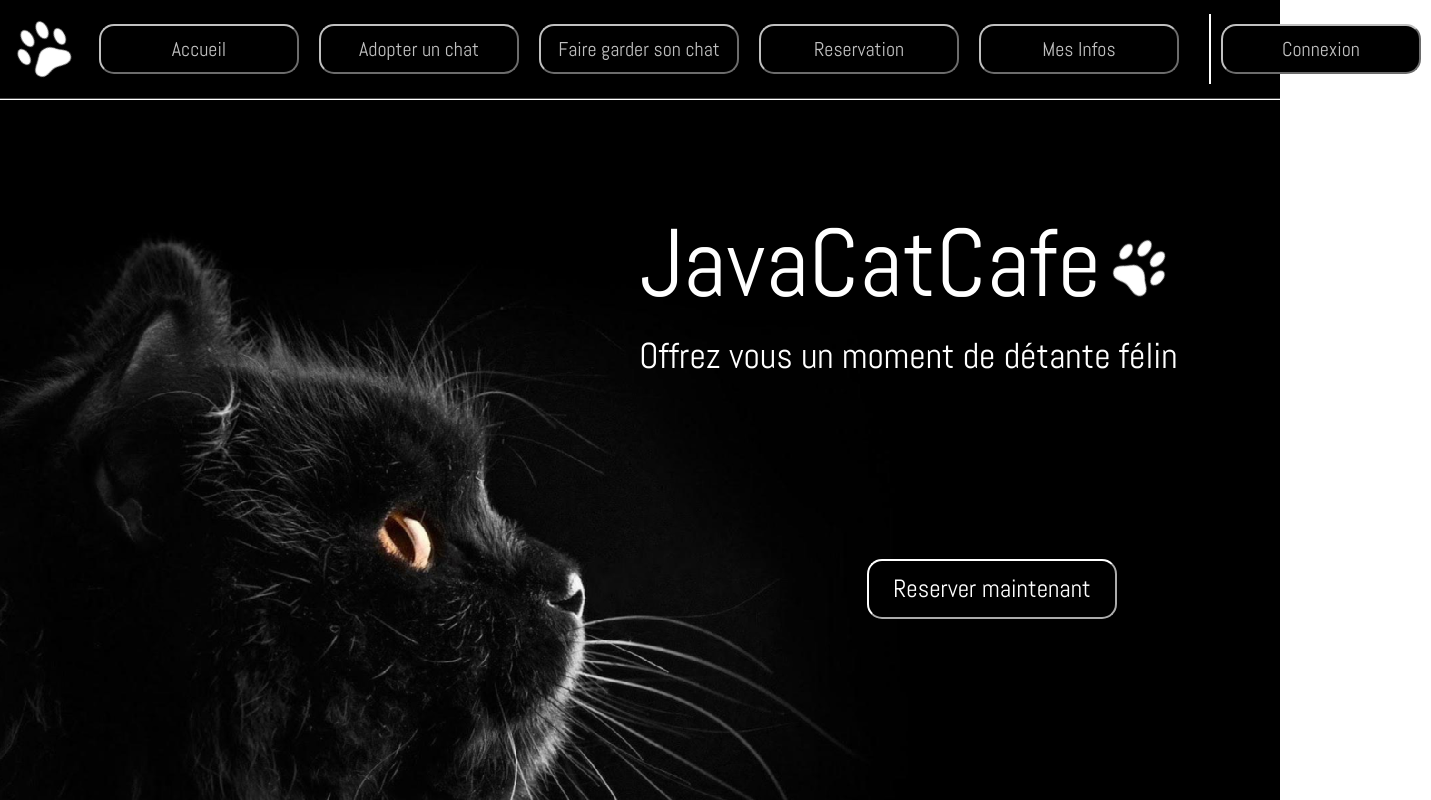
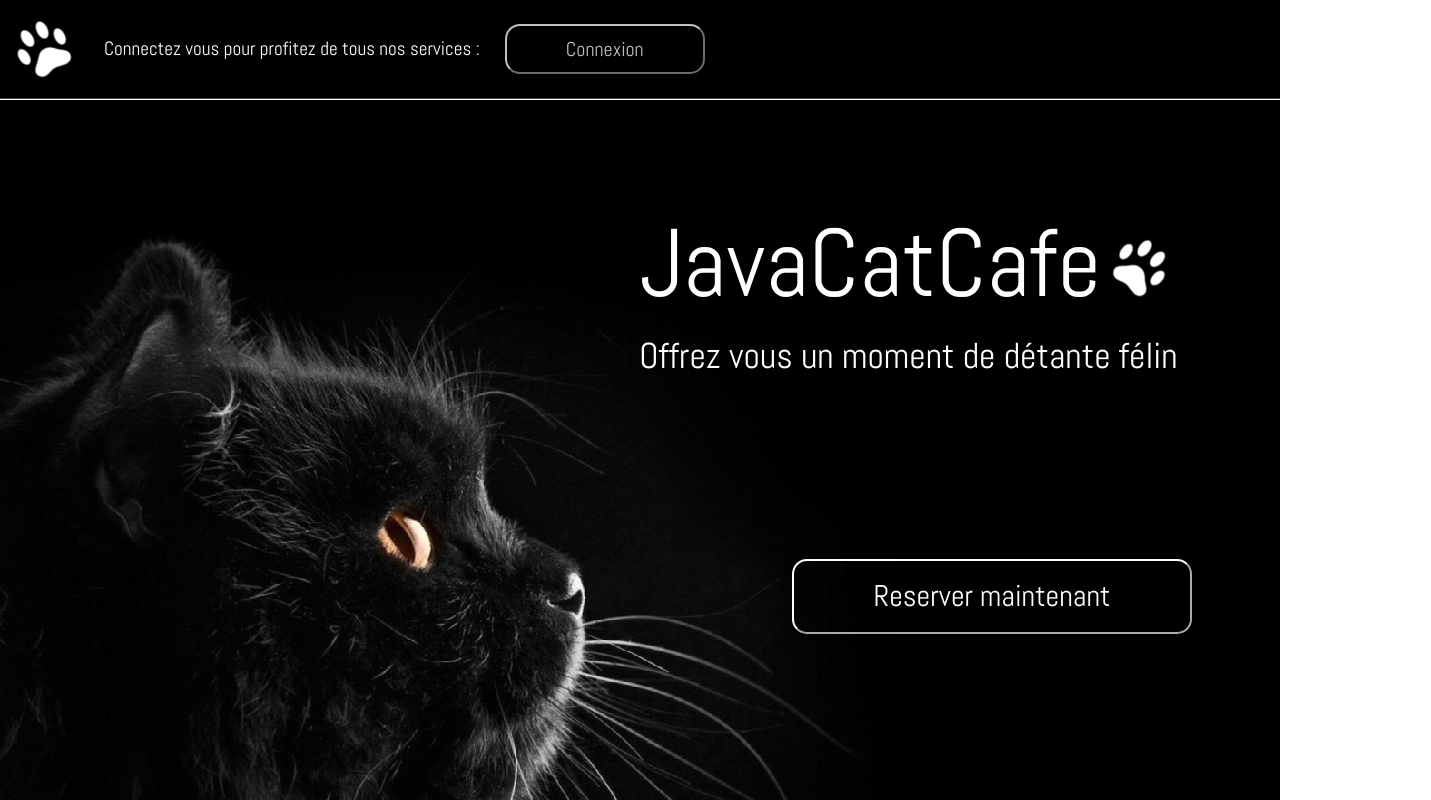
Before and after one commit to teddybengoto/catCafeFront, an Angular app: page / in a window 1280 px wide. Shown: the top 800 px of the page, 1431 px wide, since content can reach past the window. Built offline with nearby package versions, Linux system fonts and the light colour scheme.

Commit message:
Avancée mise en page home

```diff
--- a/src/app/component/healder/healder.component.html
+++ b/src/app/component/healder/healder.component.html
@@ -2,14 +2,17 @@
     <nav>
 
         <img class="NavImg" src="assets/img/patoune withe.png" [routerLink]="['/']" alt="Logo du site">
-        <button class="btnNavBar " [routerLink]="['/']"> Accueil </button>
-        <button class="btnNavBar " [routerLink]="['/adoption']"> Adopter un chat </button>
-        <button class="btnNavBar" [routerLink]="['/garde']"> Faire garder son chat </button>
-        <button class="btnNavBar " [routerLink]="['/reservation']">Reservation </button>
-        <button class="btnNavBar " [routerLink]="['/profil']">Mes Infos </button>
-        <div id="connexion">
-            <button *ngIf="!auth" class="btnNavBar" [routerLink]="['/connexion']" (click)="logOut()"> Connexion</button>
-            <button *ngIf="auth"class="btnNavBarConnected" [routerLink]="['/connexion']" (click)="logOut()"> Deconnexion</button>
+        <p *ngIf="!compte.id">Connectez vous pour profitez de tous nos services : </p>
+        <button *ngIf="!compte.id" class="btnNavBar" [routerLink]="['/connexion']" (click)="logOut()"> Connexion</button>
+        <button *ngIf="compte.id" class="btnNavBar " [routerLink]="['/']"> Accueil </button>
+        <button *ngIf="compte.id" class="btnNavBar " [routerLink]="['/adoption']"> Adopter un chat </button>
+        <button *ngIf="compte.id" class="btnNavBar" [routerLink]="['/garde']"> Faire garder son chat </button>
+        <button *ngIf="compte.id" class="btnNavBar " [routerLink]="['/reservation']">Reservation </button>
+        <button *ngIf="compte.id" class="btnNavBar " [routerLink]="['/profil']">Mes Infos </button>
+        <div id="connexion" *ngIf="compte.id">
+            <p >Bienvenue {{compte.prenom}} !</p>
+            <div class="btnNavBar ">Deconnexion </div>
+
 
         </div>
     </nav>
--- a/src/app/component/healder/healder.component.scss
+++ b/src/app/component/healder/healder.component.scss
@@ -60,6 +60,7 @@ nav::after{
 .btnNavBar:hover, .btnNavBarConnected:hover  {
     width: 206px;
     height: 56px;
+    margin: 7px;
     border-width: 4px;
     color: white;
     border-color: white;
@@ -93,8 +94,10 @@ nav::after{
 #connexion{
     display: flex;
     justify-content: center;
-    align-items: end;
+    flex-direction: column;
+    align-items: center;
     width : 100%;
+    height: 90%;
     max-width: 300px;
     margin-left: 20px;
     border:solid;
@@ -105,8 +108,27 @@ nav::after{
 
 }
 
+#connexion > p{
+    color : white;
+    margin:5px;
+    margin-left : 20px;
+
+
+}
+
+#connexion > .btnNavBar{
+    height: 30px;
+    border-radius: 10px;
+    font-size: 15px;
+}
+
 .navLine{
     margin-left: 150px!important;
     margin-right: 50px!important;
 
 }
+p{
+    color : white;
+    margin : 15px;
+
+}
--- a/src/app/component/healder/healder.component.ts
+++ b/src/app/component/healder/healder.component.ts
@@ -17,16 +17,25 @@ export class HealderComponent {
   textButtomConnexion:string= this.compteService?.auth?.id ? "Déconnexion": "Connexion";
 
   constructor(private compteService:CompteService ){
-    //this.compte.nom = "pas bon";
+
     this.test();
-    this.compte = compteService.compte;
-    //console.log("test accueil :" +  this.compte.nom);
+    console.log("auth : ", compteService.auth)
+    if(compteService.auth?.id){   console.log("login");this.login();}
+
+
 
 
   }
 
+
   test(){
     console.log("textButtomConnexion: ",this.textButtomConnexion);
+  }
+
+  login(){
+
+    this.compteService.findClientDetail(this.compteService.auth.id).subscribe(resp => {this.compte = resp; });
+
   }
 
   logOut(){
--- a/src/app/component/home/home.component.html
+++ b/src/app/component/home/home.component.html
@@ -19,7 +19,7 @@
             </div>
         </div>
         <div id="btArray" class="d-flex flex-column  flex-direction-center align-items-center ">
-            <button class="btnNavBar">Reserver maintenant </button>
+            <button class="btnPrincipal" id="Reservation">Reserver maintenant </button>
         </div>
 
     </section>
@@ -67,7 +67,7 @@
         <div class="d-flex flex-column justify-content-center align-items-center w-50 h-100 "
             id="ourResidentArrayImage">
             <img class="mx-5" src="../../../assets/img/Vector.png" alt="">
-            <p class="mx-5">Ceux qui n’aiment pas les chats se réincaneront en souris</p>
+            <p class="mx-5">Vous êtes félin pour l'autre...</p>
             <img src="../../../assets/img/Vector2.png" alt="">
 
         </div>
@@ -94,33 +94,34 @@
             <p>
                 Vous avez toujours révé d’avoir un chat aimant à vos coté et de ne plus jamais regarder Netflix seul sur
                 votre canapé ?
+                <br>
 
-            </p>
-            <p>
+                <br>
+
                 Des dizaines de petits félins malheureux n’attendent que vous !!!
             </p>
             <p>
                 Consulter directement sur notre site tous les chats que nous avons recueillis, et pouvant être adoptés
                 dès aujourd’hui :
             </p>
-            <!--
+<br>
+<br>
+<br>
 
-            -->
-            <div class="d-flex flex-column align-items-center ">
-                <img id="discoverMoreImg" class="" src="../../../assets/img/chat_rebord_11.png" alt="" srcset="">
-                <button id="discoverMoreBt" class="custumBtn">Découvrir tous les chats disponibles</button>
-            </div>
+
+             <button class="btnPrincipal">Découvrir nos chats disponibles</button>
+
+
 
 
 
         </div>
 
     </section>
-    <section class=" d-flex flex-row align-items-center justify-content-around border-top border-secondary"
-        id="vacances">
+    <section id="vacances">
 
         <div id="gauche">
-            <div class="texte">
+
                 <div class="TitleHeader" id="TitleHeader1">
                     <div class="Title">
                           <h1>Vous partez en vacances ?</h1>
@@ -129,14 +130,18 @@
                   </div>
                   <br><br>
 
-                <p>Un week end en amoureux à Rome et Félix se retrouve tout seul à la maison ?</p>
-                <p>Pas de soucis, JavaCatCafe s’occuppe de tout !!! Déposez votre chat chez nous pendant vos vacances et
+                <p>Un week end en amoureux à Rome et Félix se retrouve tout seul à la maison ?
+                <br>
+
+                Pas de soucis, JavaCatCafe s’occuppe de tout !!! Déposez votre chat chez nous pendant vos vacances et
                     nous nous chargerons de lui faire vivre un séjour aussi inoubliable que le votre !</p>
-            </div>
+
+                    <br>
+
 
             <div class="d-flex flex-column align-items-center pb-5 ">
-                <img id="chatNoir" src="../../../assets/img/image 27.png" alt="petit chat noir">
-                <button class=" custumBtn">Faites garder votre chat</button>
+
+                <button class="btnPrincipal">Faites garder votre chat</button>
             </div>
         </div>
 
--- a/src/app/component/home/home.component.scss
+++ b/src/app/component/home/home.component.scss
@@ -30,6 +30,53 @@ nav {
     width: 90%;
 }
 
+.btnPrincipal{
+
+    width: 400px;
+    height: 75px;
+    font-size: 30px;
+    text-align: center;
+    font-family: "AmaticBold";
+    margin: 10px;
+    color:black!important;
+    background: rgba(133, 126, 115, 1);
+    border-radius: 15px;
+    border-width: 2px;
+    border-color: black!important;
+    transition: all 0.2s linear 0s;
+    cursor: pointer;
+
+
+  }
+
+  .btnPrincipal:hover {
+    width: 400px;
+    height: 75px;
+
+    border-width: 4px;
+    color: white;
+    border-color: black;
+    font-size: 32px;
+
+  }
+
+  #Reservation{
+    font-family: 'Abel';
+    color:rgb(255, 255, 255)!important;
+    background: transparent;
+    border-color: white!important;
+    border-width: 2px;
+  }
+
+  #Reservation:hover {
+
+
+    border-width: 4px;
+
+
+  }
+
+
 #array1 {
     background-image: url("../../../assets/img/imgCat5.png");
     background-repeat: no-repeat;
@@ -47,36 +94,6 @@ nav {
 
 }
 
-.btnNavBar, .btnNavBarConnected {
-
-    display: block;
-    min-width: 250px;
-    width: 250px;
-    height: 60px;
-    font-size: 25px;
-    text-align: center;
-    font-family: "Abel";
-    color: rgb(192, 192, 192);
-    margin: 10px;
-    background: black;
-    border-radius: 15px;
-    border-width: 2px;
-    border-color: rgb(192, 192, 192);
-    transition: all 0.2s linear 0s;
-    cursor: pointer;
-
-
-}
-
-.btnNavBar:hover, .btnNavBarConnected:hover  {
-    width: 256px;
-    height: 66px;
-    border-width: 7px;
-    color: white;
-    border-color: white;
-    font-size: 28px;
-
-}
 
 #titleArray p {
     font-size: 36px;
@@ -181,7 +198,7 @@ button {
 
 #ourArrayCat {
     background: linear-gradient(180deg, #ECE0C9 0%, #EFD4A0 100%);
-    height: 1015px;
+    height: 800px;
 
 }
 
@@ -210,7 +227,10 @@ button {
 #ourArrayCatRight {
     width: 48%;
     position: relative;
-    top:-150px;
+    top:-75px;
+    display: flex;
+    flex-direction: column;
+    align-items: center;
 }
 
 #discoverMoreBt {
@@ -410,17 +430,19 @@ button {
 #gauche {
     display: flex;
     flex-direction: column;
-    justify-content: center;
-    align-items: justify;
-    width: 50%;
+    justify-content: start;
+    align-items: center;
+    width: 65%;
+    padding: 50px;
 }
 
 #droite {
     display: flex;
-    flex-direction: row;
-    width: 50%;
-    margin-top: 10%;
-    margin-left: 10%;
+    flex-direction: column;
+    justify-content: center;
+    align-items:center ;
+    width: 35%;
+
 }
 
 .texte {
@@ -479,6 +501,8 @@ img {
 #vacances {
 
     background-color: rgba(239, 212, 160, 1);
+    display: flex;
+    height: 600px;
 
 }
 
--- a/src/app/sevice.api/compte.service.ts
+++ b/src/app/sevice.api/compte.service.ts
@@ -60,6 +60,7 @@ export class CompteService {
     this.http.get<Compte>(this.clientApiPath + "/client/" + this.auth.id).subscribe(resp => {
       this.compte = resp;
             console.log("connecté : " + this.compte.nom)
+            console.log("compteservice : " , this.compte)
    })
   }
 
```
